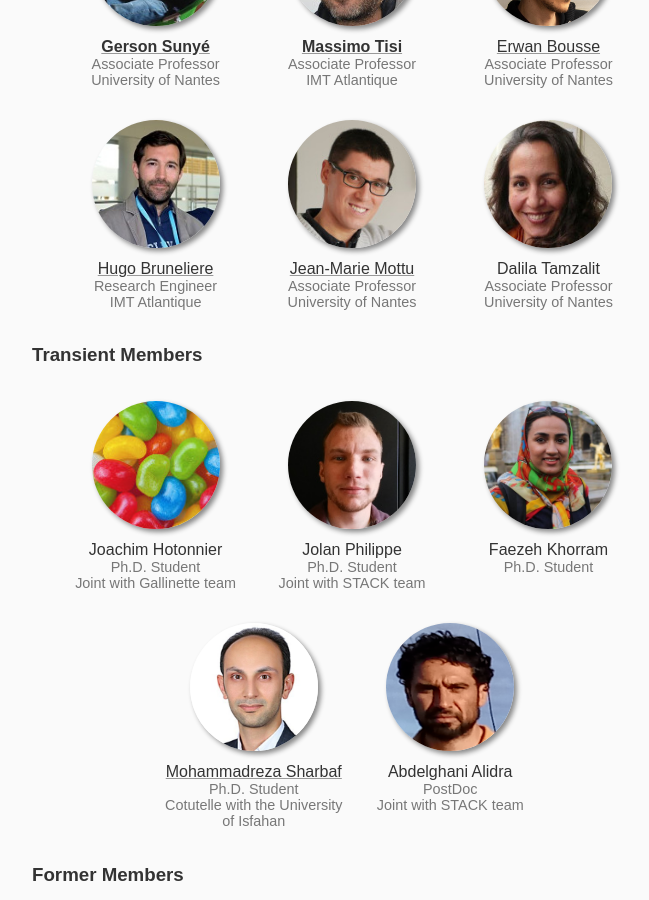
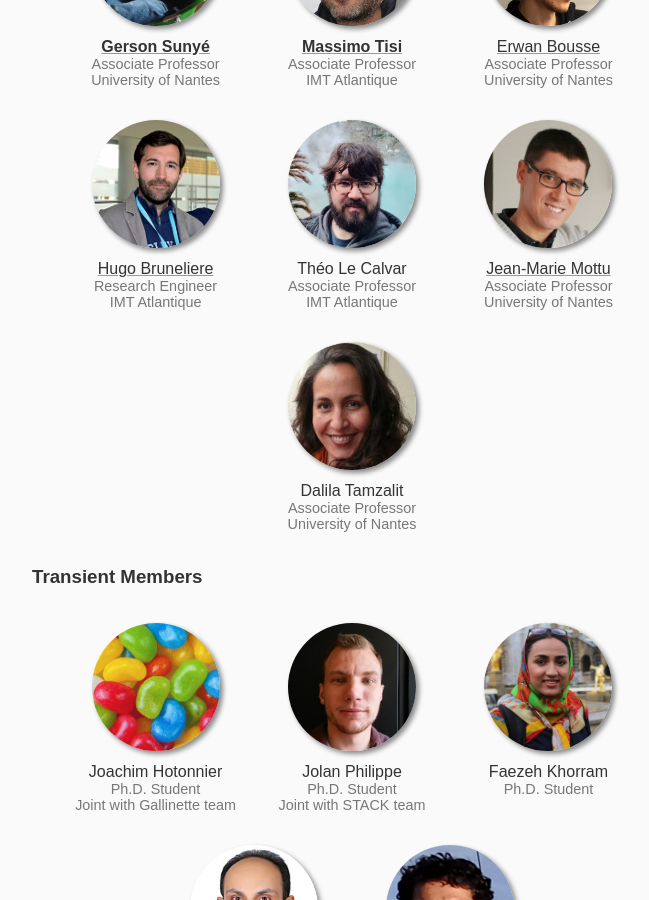
Before and after one commit to NaoMod/naomod.github.io, a Jekyll site: the page built from members.html, in a window 1280 px wide and 900 px high, scrolled down 432 px. Shown: the whole window, without its empty margins (288-937 px from the left). Built offline with Jekyll 4.4.1, drawn with Linux system fonts in a browser that asks for light colours.

Commit message:
updated members

```diff
--- a/members.html
+++ b/members.html
@@ -31,6 +31,11 @@ permanent:
     affiliation: IMT Atlantique
     picture: hugo.jpg
     website: https://www.imt-atlantique.fr/en/person/hugo-bruneliere
+
+  - name: Théo Le Calvar
+    title: Associate Professor
+    affiliation: IMT Atlantique
+    picture: tlc.jpg
 
   - name: Jean-Marie Mottu
     title: Associate Professor
```
Also changed, not shown: img/members/tlc.jpg (added).
